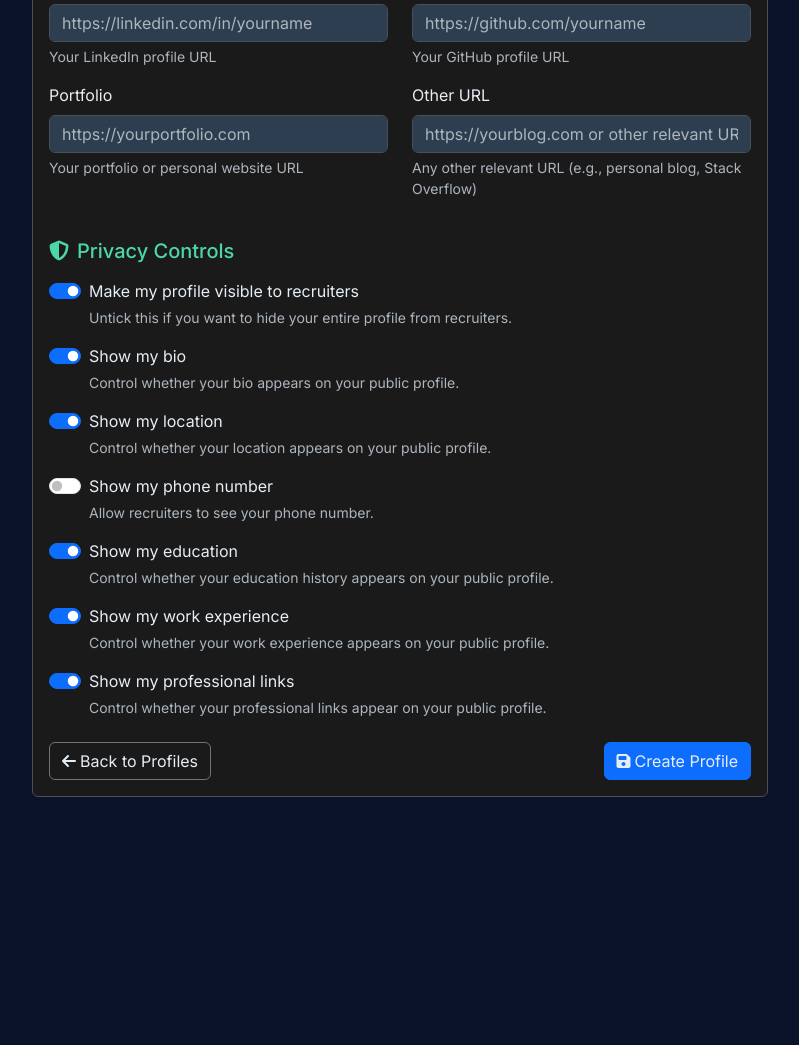
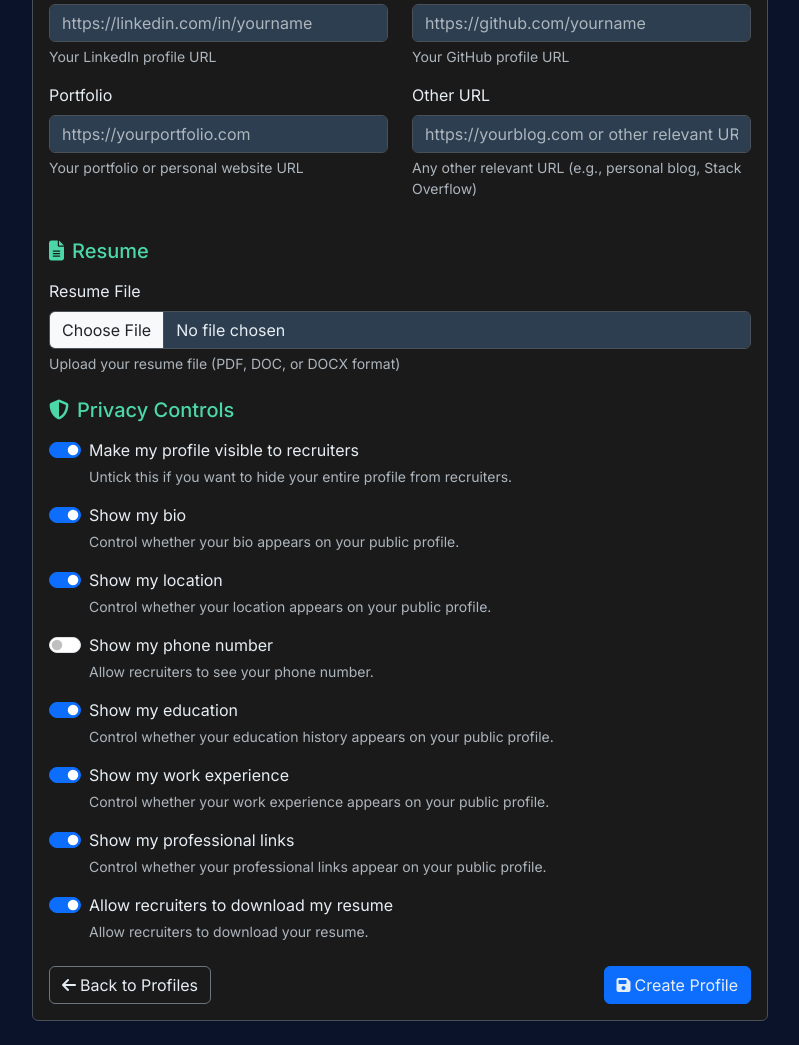
Before and after one commit to ritwij-ghosh/cs2340-team-project, a Django app: page /profiles/create/ in a window 1280 px wide. Shown: the part 1413-2458 px from the top of the page, without its empty margins (240-1039 px from the left). Before the commit the page ends 2210 px from the top, so only its background shows below. Run offline with Django 5.2, Linux system fonts and the light colour scheme; a user stored in the database is signed in; data comes from the database, SQL or seed files in the repository; both versions use the stored data as it was after the commit.

Commit message:
Add resume upload functionality to profiles
- Add resume FileField to Profile model with upload_to='resumes/'
- Add show_resume privacy control for resume visibility
- Update ProfileForm to include resume field with file validation
- Add file size limit (5MB) and extension validation (PDF, DOC, DOCX)
- Update create_profile.html and edit_profile.html templates
- Add resume section to view_profile.html with download link
- Configure Django settings for media file handling
- Add media URL patterns for development file serving
- Include resume field in all profile forms and privacy controls
- Add helper methods has_resume() and has_public_resume()
- Create migration for new resume fields

```diff
--- a/hirebuzz/settings.py
+++ b/hirebuzz/settings.py
@@ -127,6 +127,10 @@ STATICFILES_DIRS = [
     BASE_DIR / 'hirebuzz/static/',
 ]
 
+# Media files (user uploads)
+MEDIA_URL = '/media/'
+MEDIA_ROOT = BASE_DIR / 'media'
+
 # Default primary key field type
 # https://docs.djangoproject.com/en/5.0/ref/settings/#default-auto-field
 
--- a/hirebuzz/urls.py
+++ b/hirebuzz/urls.py
@@ -16,6 +16,8 @@ Including another URLconf
 """
 from django.contrib import admin
 from django.urls import path, include
+from django.conf import settings
+from django.conf.urls.static import static
 
 urlpatterns = [
     path('admin/', admin.site.urls),
@@ -26,3 +28,7 @@ urlpatterns = [
     path('communications/', include('communications.urls')),
     path('accounts/', include('accounts.urls')),
 ]
+
+# Serve media files during development
+if settings.DEBUG:
+    urlpatterns += static(settings.MEDIA_URL, document_root=settings.MEDIA_ROOT)
--- a/profiles/forms.py
+++ b/profiles/forms.py
@@ -14,8 +14,9 @@ class ProfileForm(forms.ModelForm):
             'headline', 'bio', 'location', 'phone',
             'skills', 'education', 'work_experience',
             'linkedin_url', 'github_url', 'portfolio_url', 'other_url',
+            'resume',
             'is_public', 'show_bio', 'show_location', 'show_phone',
-            'show_education', 'show_work_experience', 'show_links'
+            'show_education', 'show_work_experience', 'show_links', 'show_resume'
         ]
         widgets = {
             'headline': forms.TextInput(attrs={
@@ -66,6 +67,10 @@ class ProfileForm(forms.ModelForm):
                 'class': 'form-control',
                 'placeholder': 'https://yourblog.com or other relevant URL'
             }),
+            'resume': forms.FileInput(attrs={
+                'class': 'form-control',
+                'accept': '.pdf,.doc,.docx'
+            }),
             'is_public': forms.CheckboxInput(attrs={'class': 'form-check-input'}),
             'show_bio': forms.CheckboxInput(attrs={'class': 'form-check-input'}),
             'show_location': forms.CheckboxInput(attrs={'class': 'form-check-input'}),
@@ -73,6 +78,7 @@ class ProfileForm(forms.ModelForm):
             'show_education': forms.CheckboxInput(attrs={'class': 'form-check-input'}),
             'show_work_experience': forms.CheckboxInput(attrs={'class': 'form-check-input'}),
             'show_links': forms.CheckboxInput(attrs={'class': 'form-check-input'}),
+            'show_resume': forms.CheckboxInput(attrs={'class': 'form-check-input'}),
         }
         help_texts = {
             'headline': 'A brief professional headline that describes your role or expertise',
@@ -91,6 +97,8 @@ class ProfileForm(forms.ModelForm):
             'show_education': 'Control whether your education history appears on your public profile.',
             'show_work_experience': 'Control whether your work experience appears on your public profile.',
             'show_links': 'Control whether your professional links appear on your public profile.',
+            'resume': 'Upload your resume file (PDF, DOC, or DOCX format)',
+            'show_resume': 'Allow recruiters to download your resume.',
         }
 
     def clean_phone(self):
@@ -130,6 +138,22 @@ class ProfileForm(forms.ModelForm):
             raise forms.ValidationError("Please provide your work experience.")
         return work_experience.strip()
 
+    def clean_resume(self):
+        """Validate resume file upload."""
+        resume = self.cleaned_data.get('resume')
+        if resume:
+            # Check file size (max 5MB)
+            if resume.size > 5 * 1024 * 1024:
+                raise forms.ValidationError("Resume file size cannot exceed 5MB.")
+
+            # Check file extension
+            allowed_extensions = ['.pdf', '.doc', '.docx']
+            file_extension = resume.name.lower().split('.')[-1]
+            if f'.{file_extension}' not in allowed_extensions:
+                raise forms.ValidationError("Resume must be a PDF, DOC, or DOCX file.")
+
+        return resume
+
 
 class UserForm(forms.ModelForm):
     """Form for updating user basic information."""
--- a/profiles/models.py
+++ b/profiles/models.py
@@ -60,6 +60,14 @@ class Profile(models.Model):
         help_text="Any other relevant URL (e.g., personal blog, Stack Overflow)"
     )
 
+    # Resume
+    resume = models.FileField(
+        upload_to='resumes/',
+        blank=True,
+        null=True,
+        help_text="Upload your resume (PDF, DOC, or DOCX format)"
+    )
+
     # Privacy Settings
     is_public = models.BooleanField(
         default=True,
@@ -89,6 +97,10 @@ class Profile(models.Model):
         default=True,
         help_text="Display your professional links to recruiters."
     )
+    show_resume = models.BooleanField(
+        default=True,
+        help_text="Allow recruiters to download your resume."
+    )
 
     # Timestamps
     created_at = models.DateTimeField(auto_now_add=True)
@@ -111,3 +123,11 @@ class Profile(models.Model):
     def has_public_links(self):
         """Check if links should be shown to other users."""
         return self.show_links and self.has_links()
+
+    def has_resume(self):
+        """Check if profile has a resume uploaded."""
+        return bool(self.resume)
+
+    def has_public_resume(self):
+        """Check if resume should be shown to other users."""
+        return self.show_resume and self.has_resume()
--- a/profiles/templates/profiles/create_profile.html
+++ b/profiles/templates/profiles/create_profile.html
@@ -11,7 +11,7 @@
           <p class="text-muted mb-0">Tell recruiters about yourself and showcase your skills</p>
         </div>
         <div class="card-body text-light dark-form">
-          <form method="post">
+          <form method="post" enctype="multipart/form-data">
             {% csrf_token %}
 
             <!-- Basic Information -->
@@ -168,6 +168,23 @@
               </div>
             </div>
 
+            <!-- Resume -->
+            <div class="mb-4">
+              <h5 class="text-primary mb-3">
+                <i class="fas fa-file-alt me-2"></i>Resume
+              </h5>
+              <div class="mb-3">
+                <label for="{{ form.resume.id_for_label }}" class="form-label">Resume File</label>
+                {{ form.resume }}
+                {% if form.resume.help_text %}
+                  <div class="form-text">{{ form.resume.help_text }}</div>
+                {% endif %}
+                {% if form.resume.errors %}
+                  <div class="text-danger small">{{ form.resume.errors.0 }}</div>
+                {% endif %}
+              </div>
+            </div>
+
             <!-- Privacy Settings -->
             <div class="mb-4">
               <h5 class="text-primary mb-3">
@@ -243,6 +260,16 @@
                   <div class="text-danger small">{{ form.show_links.errors.0 }}</div>
                 {% endif %}
               </div>
+              <div class="form-check form-switch mb-3">
+                {{ form.show_resume }}
+                <label class="form-check-label" for="{{ form.show_resume.id_for_label }}">Allow recruiters to download my resume</label>
+                {% if form.show_resume.help_text %}
+                  <div class="form-text">{{ form.show_resume.help_text }}</div>
+                {% endif %}
+                {% if form.show_resume.errors %}
+                  <div class="text-danger small">{{ form.show_resume.errors.0 }}</div>
+                {% endif %}
+              </div>
             </div>
 
             <div class="d-flex justify-content-between">
```
Also changed, not shown: profiles/templates/profiles/edit_profile.html (+37 -1 lines), profiles/templates/profiles/view_profile.html (+17 -0 lines), db.sqlite3, profiles/migrations/0004_profile_resume_profile_show_resume.py (added).
